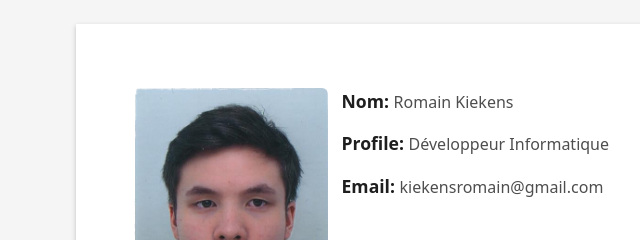
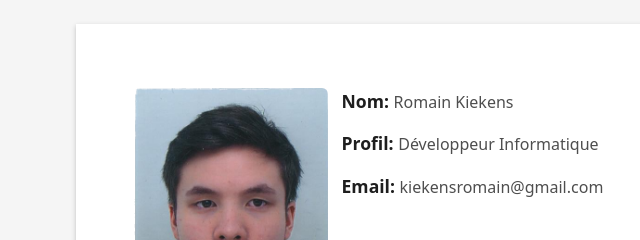
Before and after one commit to Mast3rSushi/Portefolio, a plain HTML site: page DevFolio/index.html in a window 1280 px wide. Shown: the part 840-1080 px from the top of the page, 6-646 px from the left. Drawn offline with Linux system fonts and the light colour scheme.

Commit message:
Update index.html

```diff
--- a/DevFolio/index.html
+++ b/DevFolio/index.html
@@ -89,7 +89,7 @@
                     <div class="col-sm-6 col-md-7">
                       <div class="about-info">
                         <p><span class="title-s">Nom: </span> <span>Romain Kiekens</span></p>
-                        <p><span class="title-s">Profile: </span> <span>Développeur Informatique</span></p>
+                        <p><span class="title-s">Profil: </span> <span>Développeur Informatique</span></p>
                         <p><span class="title-s">Email: </span> <span>kiekensromain@gmail.com</span></p>
 
                       </div>
```
